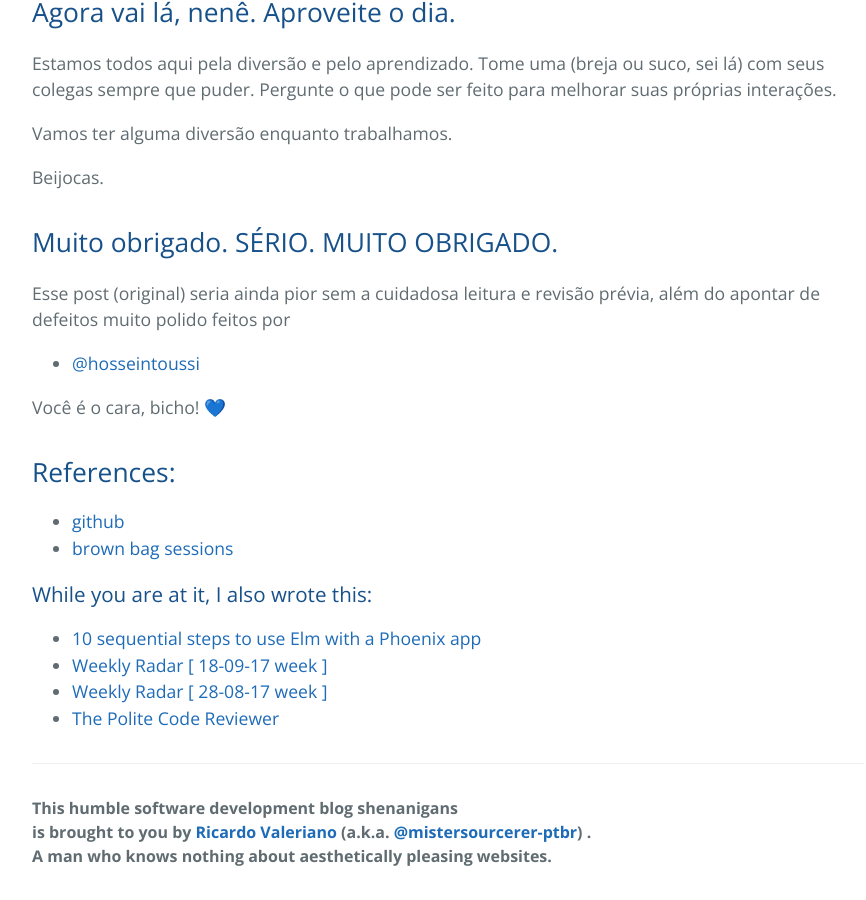
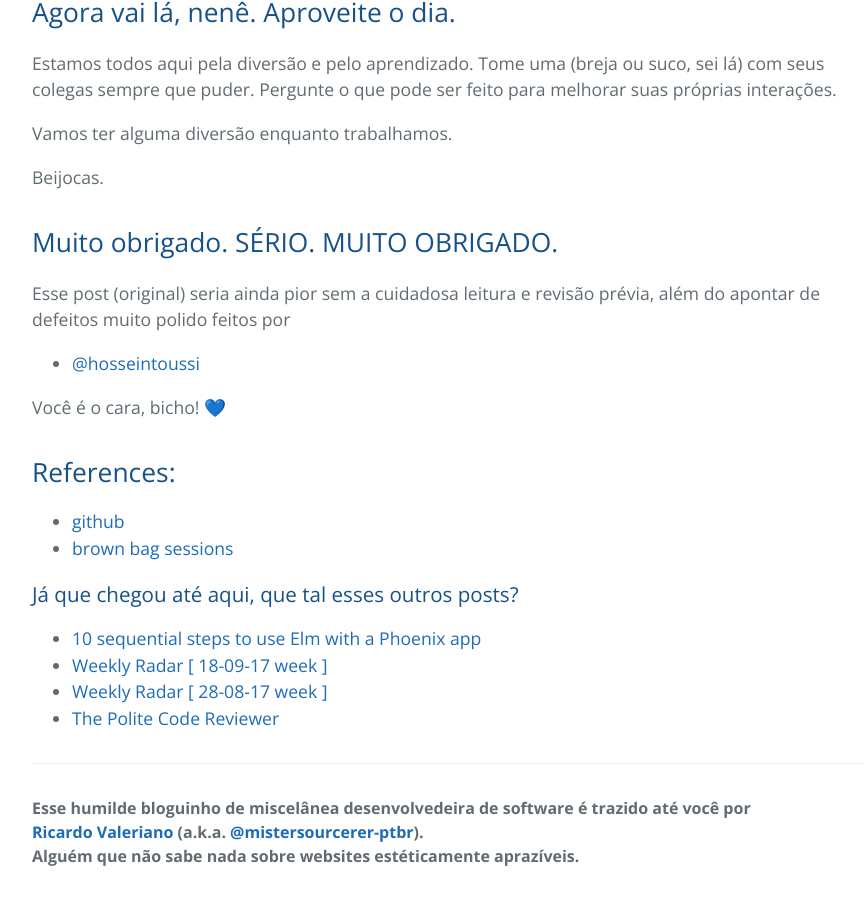
Before and after one commit to mistersourcerer/blog, a Jekyll site: the page built from _posts/pt-br/2017-04-06-the-polite-code-reviewer.md, in a window 1280 px wide and 900 px high, scrolled down 6188 px. Shown: the whole window, without its empty margins (192-1058 px from the left). Built offline with Jekyll 4.4.1, drawn with Linux system fonts in a browser that asks for light colours.

Commit message:
Add some very rustic I18n.

```diff
--- a/_includes/page-footer.html
+++ b/_includes/page-footer.html
@@ -1,10 +1,18 @@
 <footer class="site-footer">
   <span class="site-footer-owner">
+    {% if page.path contains "pt-br" %}
+      Esse humilde bloguinho de miscelânea desenvolvedeira de software
+      é trazido até você por<br />
+      <a href="{{ site.author.url }}" target="_blank">{{ site.author.name }}</a>
+      (a.k.a. <a href="{{ site.author.youtube }}" target="_blank">@mistersourcerer-ptbr</a>).<br />
+      Alguém que não sabe nada sobre websites estéticamente aprazíveis.
+    {% else %}
       This humble software development blog shenanigans<br />
       is brought to you by
       <a href="{{ site.author.url }}" target="_blank">{{ site.author.name }}</a>
       (a.k.a. <a href="{{ site.author.youtube }}" target="_blank">@mistersourcerer-ptbr</a>)
       .<br />
       A man who knows nothing about aesthetically pleasing websites.
+    {% endif %}
   </span>
 </footer>
--- a/_includes/related.html
+++ b/_includes/related.html
@@ -1,6 +1,10 @@
 {% if site.related_posts.size >= 1 %}
 <div>
-  <h3>While you are at it, I also wrote this:</h3>
+  {% if page.path contains "pt-br" %}
+    <h3>Já que chegou até aqui, que tal esses outros posts?</h3>
+  {% else %}
+    <h3>While you are at it, I also wrote this:</h3>
+  {% endif %}
   <ul>
   {% for related_post in site.related_posts limit: 5 %}
     <li><a href="{{ related_post.url }}">{{ related_post.title }}</a></li>
```
Lines whose indentation alone changed are shown as unchanged.
